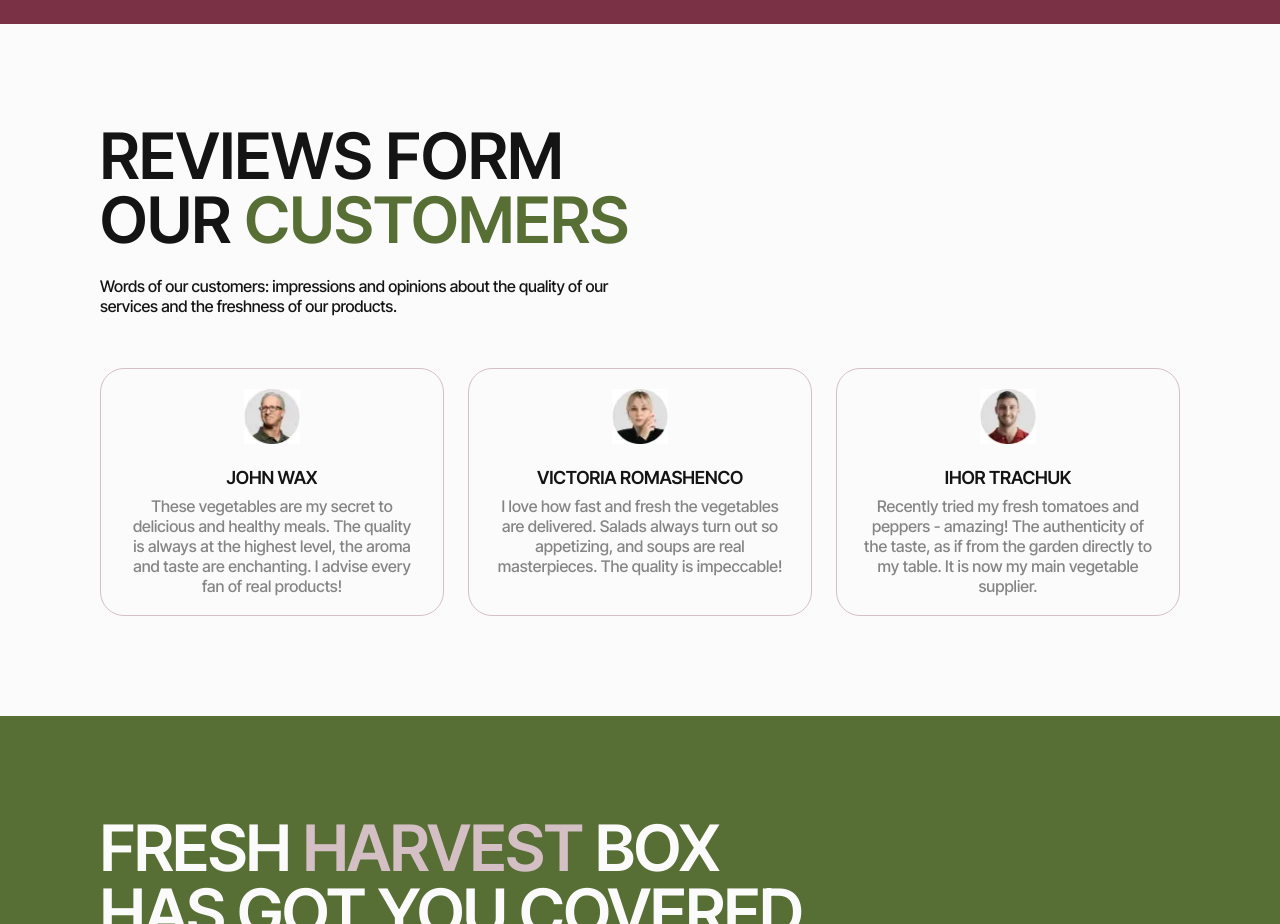
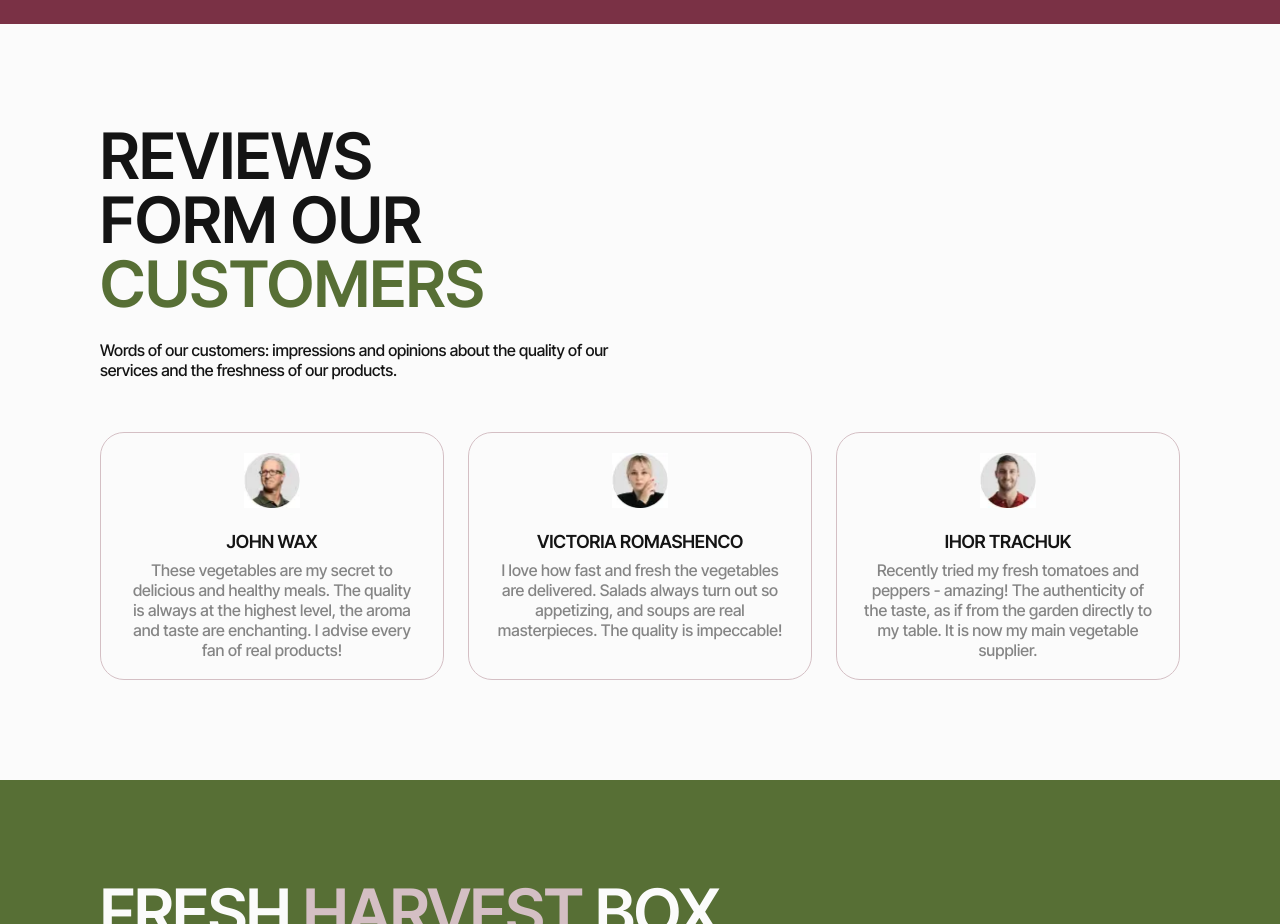
Before and after one commit to GoitStudentsWorks/fs116_html-css_ArturMykhalyk, a website built with Vite: page src/index.html in a window 1280 px wide. Shown: the part 3200-4124 px from the top of the page. Built offline with nearby package versions, Linux system fonts and the light colour scheme.

Commit message:
fix adapt

```diff
--- a/src/css/reviews.css
+++ b/src/css/reviews.css
@@ -7,14 +7,14 @@
   font-size: 48px;
   line-height: 1.08;
   text-transform: uppercase;
-  width: 335px;
+  max-width: 335px;
   margin-bottom: 20px;
 }
 
 @media screen and (max-width: 330px) {
   .reviews_title {
     font-size: 46px;
-    max-width: 320px;
+
   }
 }
 
```
